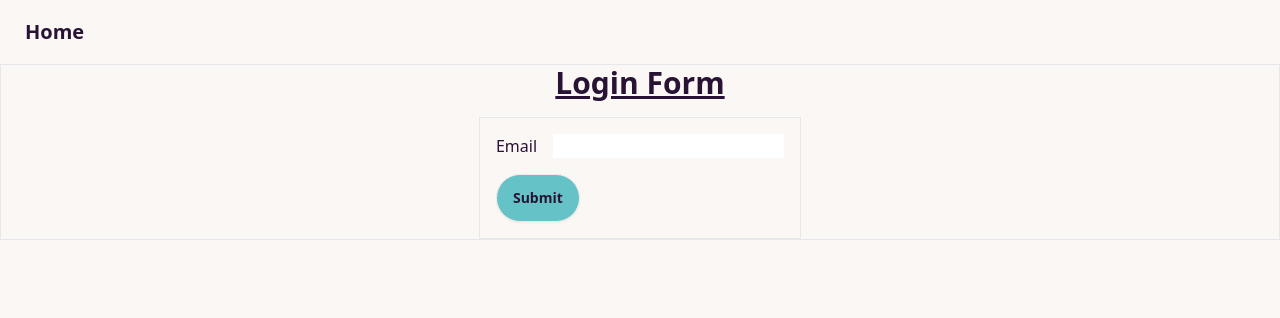
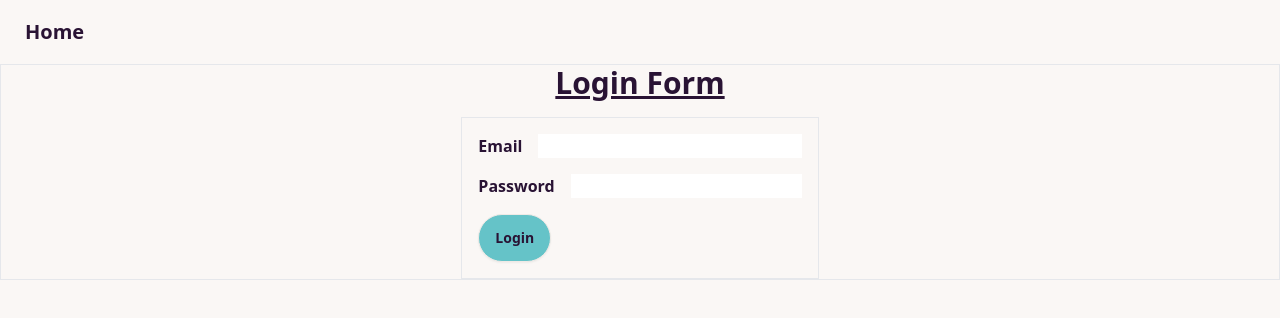
Before and after one commit to joeban0608/svelte-login-form, a SvelteKit app: page /login in a window 1280 px wide. Shown: the top 318 px of the page. Built offline with nearby package versions, Linux system fonts and the light colour scheme.

Commit message:
feat: set userInfo in cookie

```diff
--- a/src/routes/+layout.svelte
+++ b/src/routes/+layout.svelte
@@ -5,10 +5,7 @@
 	// export let data: LayoutData;
 	import { page } from '$app/stores';
 	$: sessionid = $page.data.sessionid;
-	$: console.log('sessionid', sessionid);
-	function deleteCookie(name: string) {
-		document.cookie = `${name}=; Max-Age=-99999999;`;
-	}
+	$: userEmail = $page.data?.userInfo?.email ?? '';
 </script>
 
 <header class="w-full">
@@ -23,6 +20,7 @@
 				</a>
 			{/if}
 			{#if sessionid}
+				<h3 class="font-bold">{userEmail}</h3>
 				<div class="dropdown dropdown-end">
 					<div tabindex="0" role="button" class="btn btn-ghost btn-circle avatar">
 						<div class="w-10 rounded-full">
--- a/src/routes/+page.server.ts
+++ b/src/routes/+page.server.ts
@@ -7,14 +7,16 @@ import {
 export const load = (async ({ cookies }) => {
 	console.log('cookies', cookies);
 	const sessionid = cookies.get('sessionid');
+	const cookieUserInfo = cookies.get('userInfo') as string | undefined;
+	const userInfo = cookieUserInfo ? JSON.parse(cookieUserInfo) : null;
 	console.log('sessionid', sessionid);
-	return { sessionid };
+	return { sessionid, userInfo };
 }) satisfies PageServerLoad;
 
 export const actions: Actions = {
-	logout: async ({ cookies, locals }) => {
-		console.log('locals', locals);
+	logout: async ({ cookies }) => {
 		cookies.delete('sessionid', { path: '/' });
+		cookies.delete('email', { path: '/' });
 		throw redirect(302, '/login');
 		// return {
 		// 	success: true
--- a/src/routes/login/+page.server.ts
+++ b/src/routes/login/+page.server.ts
@@ -14,9 +14,15 @@ export const actions: Actions = {
 	login: async ({ cookies, request }) => {
 		// TODO log the user in
 		const formData = await request.formData();
-		const email = formData.get('email');
+		const email = formData.get('email') as string;
+		const password = formData.get('password');
+		const useInfo = {
+			email: email
+		};
+
+		console.log('password', password);
 		cookies.set('sessionid', uuidv4(), { path: '/' });
-		console.log('email', email);
+		cookies.set('userInfo', JSON.stringify(useInfo), { path: '/' });
 		// Process the form data and perform actions
 		redirect(301, '/');
 		// return { success: true };
--- a/src/routes/login/+page.svelte
+++ b/src/routes/login/+page.svelte
@@ -5,11 +5,17 @@
 <h1 class="text-3xl font-bold underline">Login Form</h1>
 <form method="POST" action="?/login" class="flex flex-col gap-4 p-4 border">
 	<!-- Form fields go here -->
-	<div class="flex gap-4">
-		<label for="email">Email</label>
-		<input name="email" type="email" />
-	</div>
+
+	<label class="flex gap-4 w-full" for="email">
+		<span class="font-bold cursor-pointer">Email</span>
+		<input class="w-full" id="email" name="email" type="email" />
+	</label>
+	<label class="flex gap-4" for="password">
+		<span class="font-bold cursor-pointer">Password</span>
+		<input id="password" name="password" type="password" />
+	</label>
+
 	<div>
-		<button class="btn bg-primary inline-block w-auto" type="submit">Submit</button>
+		<button class="btn bg-primary inline-block w-auto" type="submit">Login</button>
 	</div>
 </form>
```
